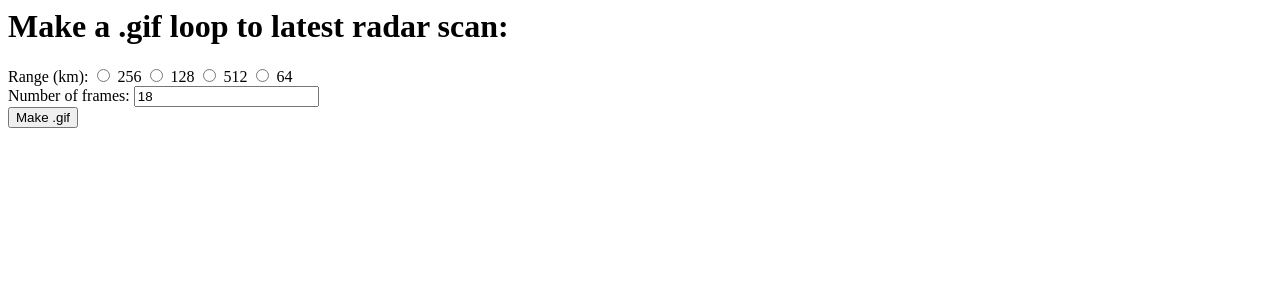
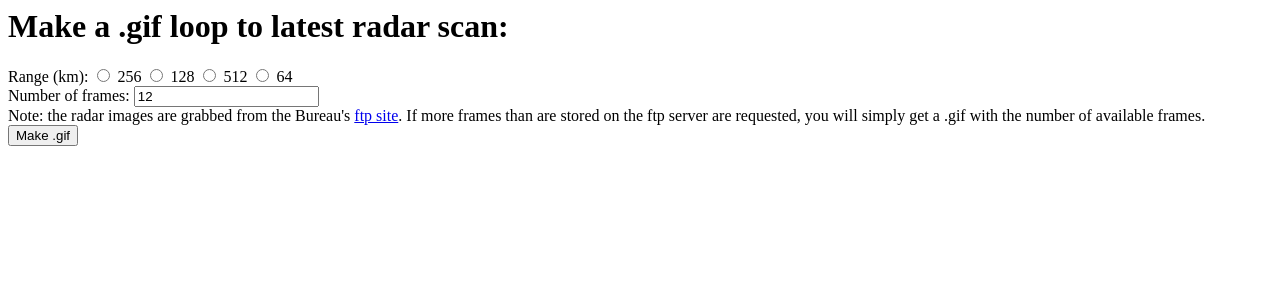
Before and after one commit to hazbottles/radarloopsite, a Django app: page /radarloopmaker/locationfromID/IDR773/ in a window 1280 px wide. Shown: the top 300 px of the page. Run offline with Django 3.2, Linux system fonts and the light colour scheme; data comes from the database, SQL or seed files in the repository.

Commit message:
changed the webpage round a little

```diff
--- a/radarloopsite/radarloopmaker/templates/radarloopmaker/locationfromID.html
+++ b/radarloopsite/radarloopmaker/templates/radarloopmaker/locationfromID.html
@@ -12,7 +12,12 @@ Range (km):
     <label>{{ radar.range }}</label>
 {% endfor %}
 <br/>
-Number of frames: <input type="text" name="noofframes" value="18"/>
+Number of frames: <input type="text" name="noofframes" value="12"/>
+<br/>
+Note: the radar images are grabbed from the Bureau's
+<a href="ftp://ftp.bom.gov.au/anon/gen/radar/">ftp site</a>. If more frames
+than are stored on the ftp server are requested, you will simply get a .gif with the number of
+available frames.
 <br/>
 <input type="submit" value="Make .gif" /><br/>
 </form>
```
